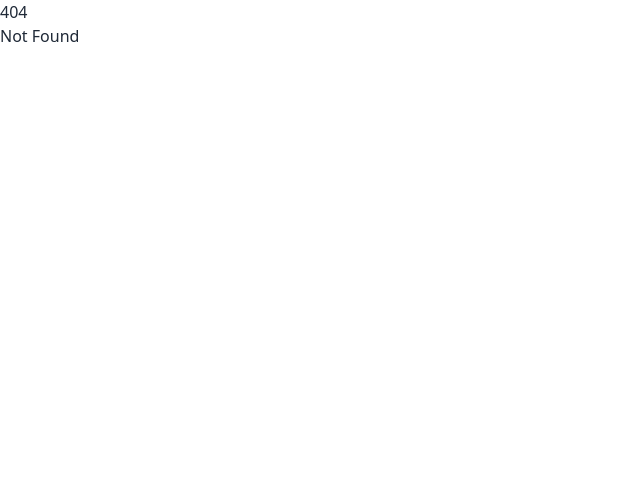
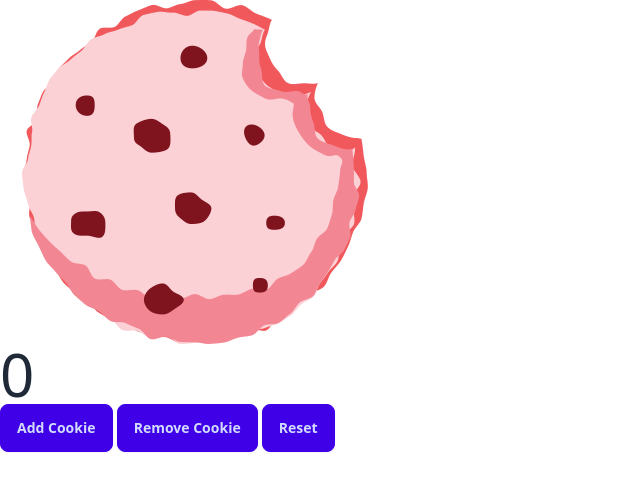
Before and after one commit to mumbler9486/advent-of-svelte-2023, a SvelteKit app: page /day2 in a window 1280 px wide. Before the commit this address had no page. Shown: the top 490 px of the page, without its empty margins (0-640 px from the left). Built offline with nearby package versions, Linux system fonts and the light colour scheme.

Commit message:
✨ Finish day 2 challenge

```diff
--- a/src/routes/+page.svelte
+++ b/src/routes/+page.svelte
@@ -17,4 +17,5 @@
 
 	<h1>Solutions</h1>
 	<a href="/day1">Day 1</a>
+	<a href="/day2">Day 2</a>
 </main>
--- /dev/null
+++ b/src/routes/day2/+page.svelte
@@ -0,0 +1,27 @@
+<script lang="ts">
+	import Button from '$lib/components/Button.svelte';
+
+	let cookies = 0;
+
+	const addCookies = () => {
+		cookies++;
+	};
+
+	const removeCookies = () => {
+		cookies = Math.max(--cookies, 0);
+	};
+
+	const resetCookies = () => {
+		cookies = 0;
+	};
+</script>
+
+<div>
+	<img src="/images/cookie.png" alt="cookie" />
+	<p class="text-6xl">
+		{cookies}
+	</p>
+	<Button on:click={addCookies}>Add Cookie</Button>
+	<Button on:click={removeCookies}>Remove Cookie</Button>
+	<Button on:click={resetCookies}>Reset</Button>
+</div>
```
Also changed, not shown: static/images/cookie.png (added).
